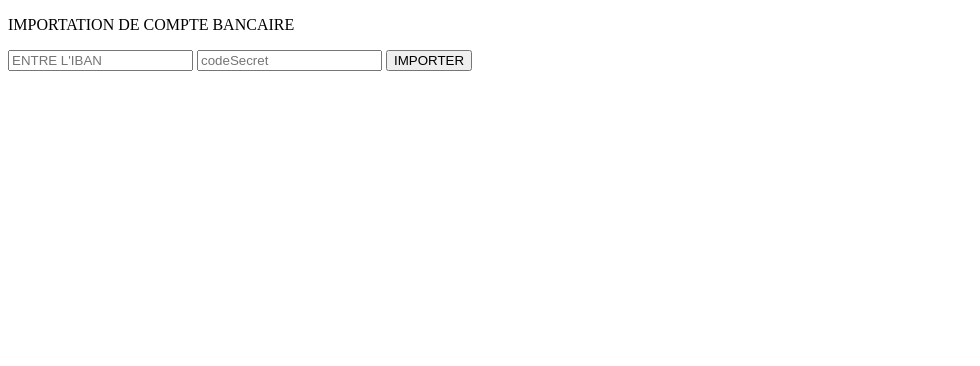
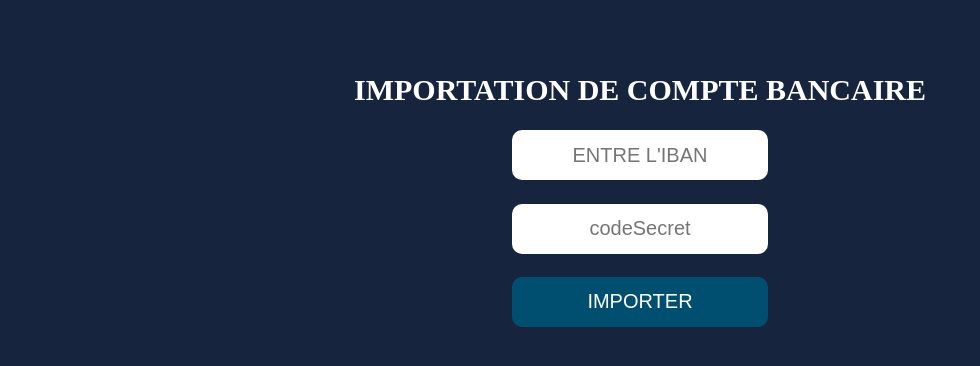
Before and after one commit to hermannkiffou/middleBank, a plain HTML site: page html/importerCompte.html in a window 1280 px wide. Shown: the whole page, without its empty margins (0-980 px from the left). Drawn offline with Linux system fonts and the light colour scheme.

Commit message:
mise à jour

```diff
--- /dev/null
+++ b/css/importCompteStyle.css
@@ -0,0 +1,38 @@
+*{
+    margin: 0;
+    padding: 0;
+}
+body{
+background-color: #16243E;;
+}
+
+.form{
+    display: flex;
+    flex-direction: column;
+    justify-content: space-evenly;
+    align-items: center;
+    height: 300px;
+    margin-top: 50px;
+}
+
+.form p{
+    font-size: 30px;
+    font-weight: bold;
+    color: #FFFF;
+}
+.form .input{
+    display: flex;
+    flex-direction: column;
+    justify-content: space-evenly;
+    align-items: center;
+    height: 50px;
+    width: 20vw;
+    border-radius: 10px;
+    border: none;
+    text-align: center;
+    font-size: 20px;
+}
+.form .bouton{
+    background-color: #004F70;
+    color: #FFF;
+}
--- a/html/importerCompte.html
+++ b/html/importerCompte.html
@@ -4,14 +4,15 @@
     <meta charset="UTF-8">
     <meta name="viewport" content="width=device-width, initial-scale=1.0">
     <title>Importer Compte</title>
+    <link rel="stylesheet" href="../css/importCompteStyle.css">
 </head>
 <body onload="{}">
     <div class="pricipale">
-        <p class="titre">IMPORTATION DE COMPTE BANCAIRE</p>
         <div class="form">
-            <input type="text" name="" id="iban" placeholder="ENTRE L'IBAN">
-            <input type="password" name="" id="codeSecret" placeholder="codeSecret">
-            <button onclick="{ajoImportation()}">IMPORTER</button>
+            <p class="titre">IMPORTATION DE COMPTE BANCAIRE</p>
+            <input class="input" type="text" name="" id="iban" placeholder="ENTRE L'IBAN">
+            <input class="input" type="password" name="" id="codeSecret" placeholder="codeSecret">
+            <button class="bouton input" onclick="{ajoImportation()}">IMPORTER</button>
         </div>
     </div>
 </body>
--- a/js/inscription.js
+++ b/js/inscription.js
@@ -35,6 +35,7 @@ function changePlaceholder(){
   }
 
   function confirmLogin(){
+
     let entity = new Entity();
     let ent = entity.getConnectUser();
     let confirmCode = document.getElementById("confirmCode").value
@@ -42,7 +43,7 @@ function changePlaceholder(){
       if(confirmCode != ""){
         if(confirmCode == "010200"){
           swal("Bienvenue, votre inscription est bien terminée", "", "success");
-          window.location.href = "../html/principale.html";
+          window.location.href = "../html/connexion.html";
         }else{
           swal("Le code que vous avez entré n'est pas correcte !", "", "error");
         }
```
